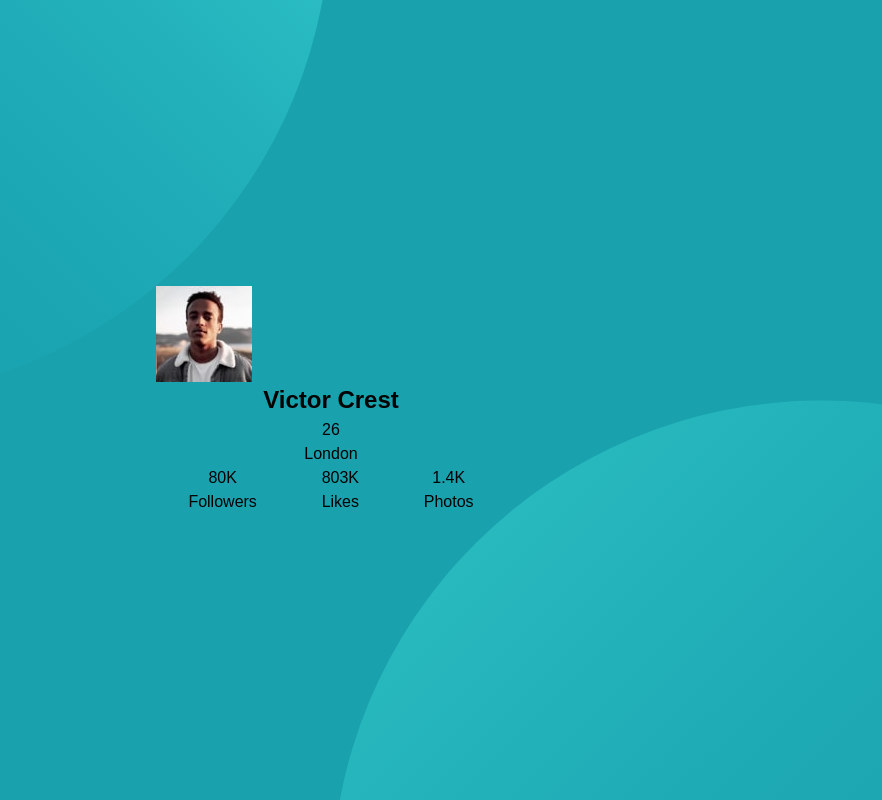
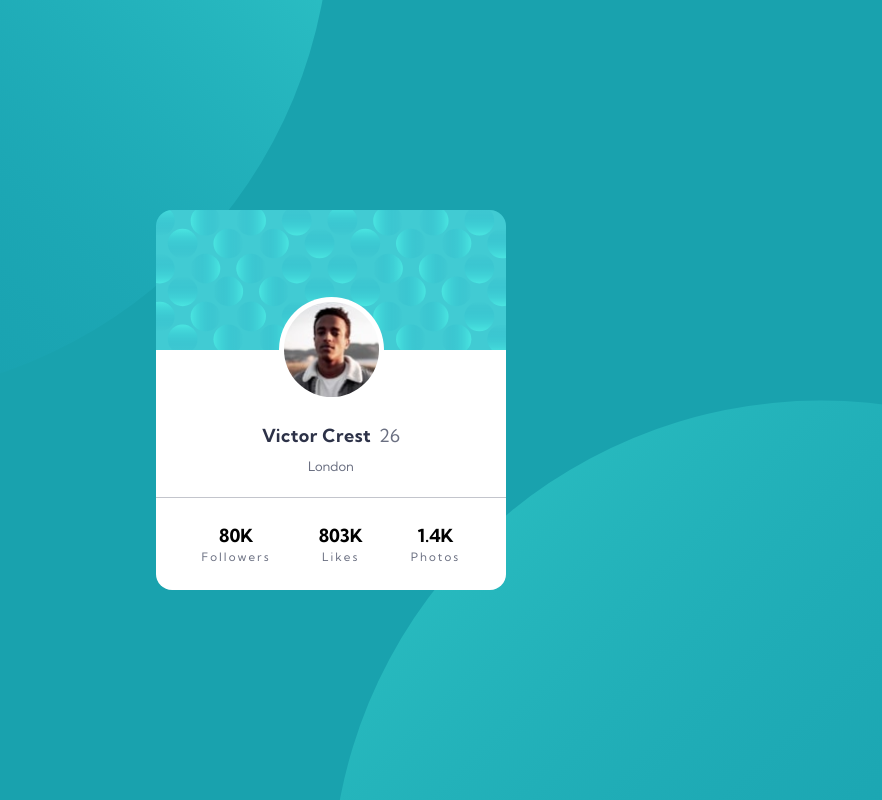
Before and after one commit to xyzeez/Profile-Card-Component, a plain HTML site: page index.html in a window 1280 px wide. Shown: the whole page, without its empty margins (309-1191 px from the left). Drawn offline with Linux system fonts and the light colour scheme.

Commit message:
Update index.html

```diff
--- a/index.html
+++ b/index.html
@@ -1,41 +1,40 @@
 <!DOCTYPE html>
-<html>
+<html lang="en">
     <head>
-        <meta charset="UTF-8"/>
-        <meta name="viewpoint" content="width=device-width, initial-scale=1.0"/>
+        <meta charset="UTF-8">
+        <meta name="viewport" content="width=device-width, initial-scale=1.0">
         <link rel="icon" type="image/png" sizes="32x32" href="./images/favicon-32x32.png">
         <title>Frontend Mentor | Profile card component</title>
-        <link rel="stylesheet" href="styles.css"/>
+        <link rel="stylesheet" href="styles.css">
+        <link href="https://fonts.googleapis.com/css2?family=Kumbh+Sans:wght@400;700&display=swap" rel="stylesheet">
     </head>
     <body>
         <main>
-            <section class="up"></section>
-            <section class="down">
-                <div class="profile">
-                    <div class="img">
-                        <img src="./images/image-victor.jpg"/>
+            <h1 class="sr-only">This is a Profile Card Component</h1>
+            <article class="card profile">
+                <div class="profile__info">
+                    <img class="profile__image" src="./images/image-victor.jpg" alt="User Image">
+                    <div class="profile__identity">
+                        <h2 class="identity__name">Victor Crest</h2>
+                        <p class="identity__age">26</p>
                     </div>
-                    <div class="name">
-                        <h1>Victor Crest</h1>
-                        <P>26</P>
-                    </div>
-                    <p>London</p>
+                    <p class="profile__location">London</p>
                 </div>
-                <div class="stats">
-                    <span class="stats-span">
-                        <p class="statsH">80K</p>
-                        <p class="statsP">Followers</p>
-                    </span>
-                    <span class="stats-span">
-                        <p class="statsH">803K</p>
-                        <p class="statsP">Likes</p>
-                    </span>
-                    <span class="stats-span">
-                        <p class="statsH">1.4K</p>
-                        <p class="statsP">Photos</p>
-                    </span>
+                <div class="profile__stats">
+                    <h2 class="sr-only">User Profile Statistics</h2>
+                    <ul class="stats">
+                        <li class="stats__listitem">
+                            <p class="stats__heading">80K<span class="stats__paragraph">Followers</span></p>
+                        </li>
+                        <li class="stats__listitem">
+                            <p class="stats__heading">803K<span class="stats__paragraph">Likes</span></p>
+                        </li>
+                        <li class="stats__listitem">
+                            <p class="stats__heading">1.4K<span class="stats__paragraph">Photos</span></p>
+                        </li>
+                    </ul>
                 </div>
-            </section>
+            </article>
         </main>
     </body>
 </html>
```
